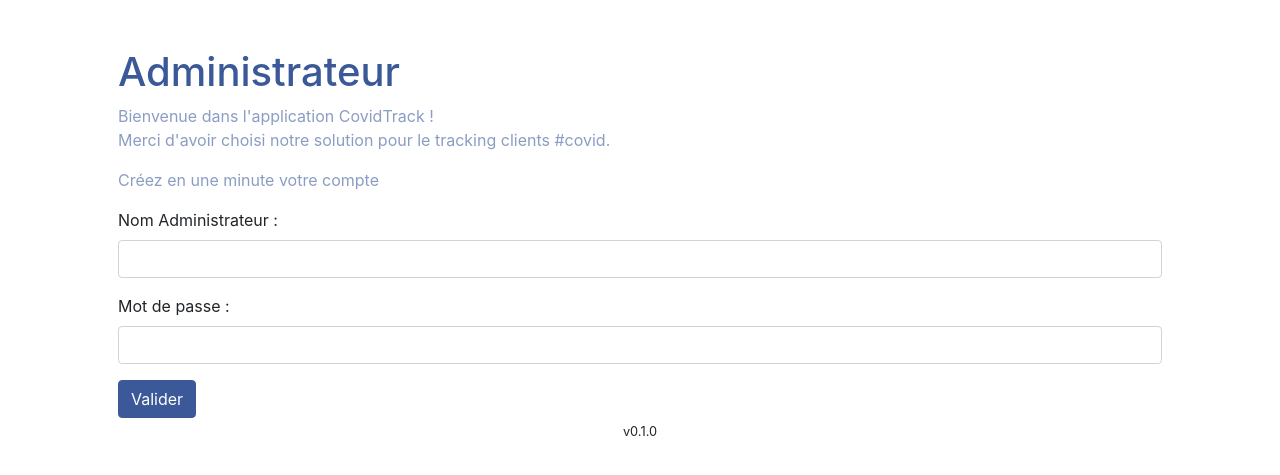
After one commit to Max-le/HorecaCovidForm, a Flask app: template horecapp/templates/signup.html in a window 1280 px wide. The commit adds this page. Shown: the top 475 px of the page. Run offline with Flask 2, Linux system fonts and the light colour scheme; the template is opened without the code that fills it, so the values that code supplies are empty.

Commit message:
implementing signup

```diff
--- a/horecapp/__init__.py
+++ b/horecapp/__init__.py
@@ -19,7 +19,6 @@ db = SQLAlchemy(app)
 
 app.register_blueprint(views.bp)
 
-
 class Visitors(db.Model):
 
     id = db.Column(db.Integer, primary_key=True, autoincrement=True)
@@ -37,5 +36,6 @@ class Horecadmin(db.Model):
     admin_name = db.Column(db.String(128), unique = True, nullable = False)
     password = db.Column(db.String(1024))
 
+
 db.create_all()
 app.logger.info("db created.")
--- a/horecapp/templates/admin.html
+++ b/horecapp/templates/login.html
@@ -4,7 +4,7 @@
 {% block body %}
 <h1>Administrateur</h1>
 <p>Accéder à l'historique des visites enregistrées pour votre établissement.</p>
-<form action="/admin" method="post">
+<form action="/login" method="post">
 
     <div class="form-group">
         <label for="adminName">Nom Administrateur : </label>
--- /dev/null
+++ b/horecapp/templates/signup.html
@@ -0,0 +1,25 @@
+{% extends "layout.html" %}
+
+
+{% block body %}
+<h1>Administrateur</h1>
+<p>Bienvenue dans l'application CovidTrack !
+<br>
+Merci d'avoir choisi notre solution pour le tracking clients #covid.</p>
+<p>Créez en une minute votre compte</p>
+<form action="/login" method="post">
+
+    <div class="form-group">
+        <label for="adminName">Nom Administrateur : </label>
+        <input name="adminName" class="form-control" id="adminName">
+    </div>
+
+    <div class="form-group">
+        <label for="password">Mot de passe : </label>
+        <input type="password" name="password" class="form-control" id="password">
+    </div>
+
+    <button type="submit" class="btn btn-primary">Valider</button>
+
+</form>
+{% endblock %}
```
Also changed, not shown: horecapp/views.py (+17 -3 lines).
